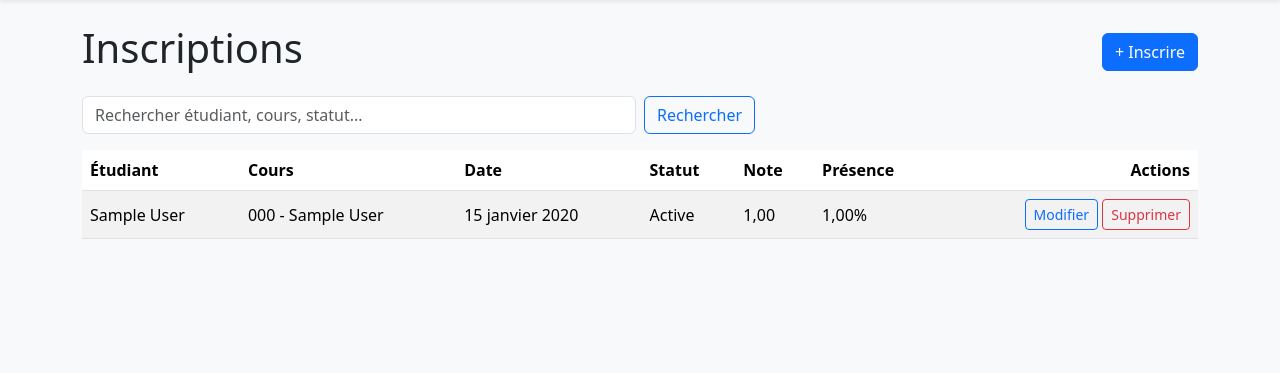
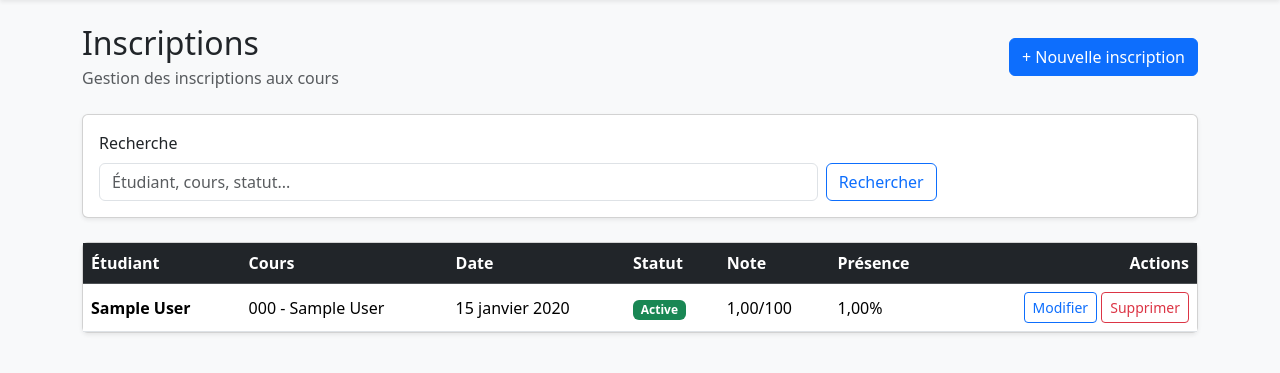
Before and after one commit to mytutoeasy/djapro, a Django app: page /enrolments/ in a window 1280 px wide. Shown: the part 56-429 px from the top of the page. Run offline with Django 5.2, Linux system fonts and the light colour scheme; a user stored in the database is signed in; tables that the repository leaves empty hold one stand-in row (values such as "Sample post").

Commit message:
Polish enrolment template with Bootstrap 5

```diff
--- a/templates/students/enrolments.html
+++ b/templates/students/enrolments.html
@@ -1,7 +1,8 @@
 {% extends "base.html" %}
+{% block title %}Inscriptions{% endblock %}
 {% block content %}
-<div class="d-flex justify-content-between align-items-center mb-3"><h1>Inscriptions</h1><a class="btn btn-primary" href="{% url 'enrolment_create' %}">+ Inscrire</a></div>
-<form method="get" class="row g-2 mb-3"><div class="col-md-6"><input class="form-control" name="q" value="{{ q }}" placeholder="Rechercher étudiant, cours, statut..."></div><div class="col-auto"><button class="btn btn-outline-primary">Rechercher</button>{% if q %}<a class="btn btn-outline-secondary" href="{% url 'enrolments' %}">Réinitialiser</a>{% endif %}</div></form>
-<table class="table table-striped bg-white align-middle"><thead><tr><th>Étudiant</th><th>Cours</th><th>Date</th><th>Statut</th><th>Note</th><th>Présence</th><th class="text-end">Actions</th></tr></thead><tbody>{% for e in page_obj %}<tr><td>{{ e.student }}</td><td>{{ e.course }}</td><td>{{ e.enrolment_date }}</td><td>{{ e.get_status_display }}</td><td>{{ e.grade|default:"-" }}</td><td>{{ e.attendance|default:"-" }}%</td><td class="text-end"><a class="btn btn-sm btn-outline-primary" href="{% url 'enrolment_update' e.pk %}">Modifier</a> <a class="btn btn-sm btn-outline-danger" href="{% url 'enrolment_delete' e.pk %}">Supprimer</a></td></tr>{% empty %}<tr><td colspan="7">Aucune inscription.</td></tr>{% endfor %}</tbody></table>
-{% include "students/pagination.html" %}
+<div class="d-flex flex-column flex-md-row justify-content-between align-items-md-center gap-3 mb-4"><div><h1 class="h2 mb-1">Inscriptions</h1><p class="text-muted mb-0">Gestion des inscriptions aux cours</p></div>{% if user.is_staff %}<a class="btn btn-primary" href="{% url 'enrolment_create' %}">+ Nouvelle inscription</a>{% endif %}</div>
+<div class="card shadow-sm mb-4"><div class="card-body"><form method="get" class="row g-2"><div class="col-md-8"><label class="form-label">Recherche</label><input class="form-control" name="q" value="{{ q }}" placeholder="Étudiant, cours, statut..."></div><div class="col-md-4 d-flex align-items-end gap-2"><button class="btn btn-outline-primary">Rechercher</button>{% if q %}<a class="btn btn-outline-secondary" href="{% url 'enrolments' %}">Réinitialiser</a>{% endif %}</div></form></div></div>
+<div class="card shadow-sm"><div class="table-responsive"><table class="table table-hover align-middle mb-0"><thead class="table-dark"><tr><th>Étudiant</th><th>Cours</th><th>Date</th><th>Statut</th><th>Note</th><th>Présence</th><th class="text-end">Actions</th></tr></thead><tbody>{% for e in page_obj %}<tr><td class="fw-semibold">{{ e.student }}</td><td>{{ e.course }}</td><td>{{ e.enrolment_date }}</td><td><span class="badge {% if e.status == 'active' %}text-bg-success{% elif e.status == 'completed' %}text-bg-primary{% elif e.status == 'cancelled' %}text-bg-danger{% else %}text-bg-warning{% endif %}">{{ e.get_status_display }}</span></td><td>{% if e.grade != None %}{{ e.grade }}/100{% else %}-{% endif %}</td><td>{% if e.attendance != None %}{{ e.attendance }}%{% else %}-{% endif %}</td><td class="text-end">{% if user.is_staff %}<a class="btn btn-sm btn-outline-primary" href="{% url 'enrolment_update' e.pk %}">Modifier</a> <a class="btn btn-sm btn-outline-danger" href="{% url 'enrolment_delete' e.pk %}">Supprimer</a>{% endif %}</td></tr>{% empty %}<tr><td colspan="7" class="text-center text-muted py-5">Aucune inscription trouvée.</td></tr>{% endfor %}</tbody></table></div></div>
+<div class="mt-3">{% include "students/pagination.html" %}</div>
 {% endblock %}
```
